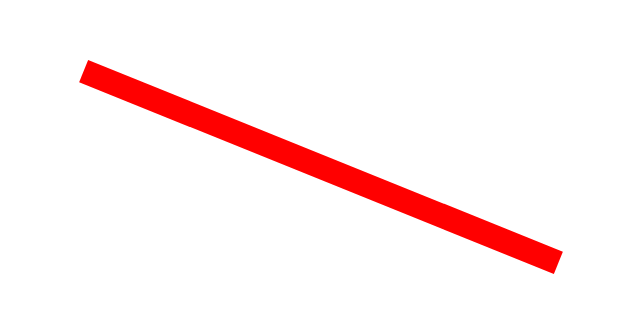
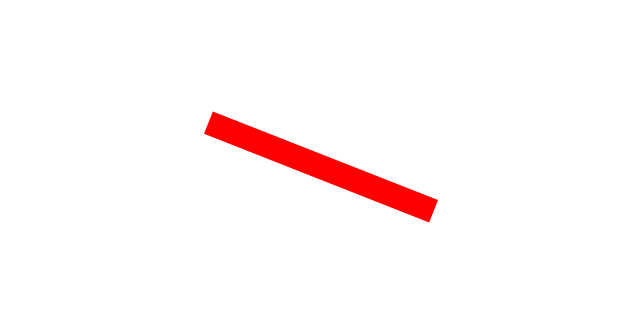
Before and after one commit to vishnu777aero/React-spring, a React (Create React App) app: page / in a window 1280 px wide. Shown: the part 233-546 px from the top of the page, without its empty margins (319-959 px from the left). Built offline with nearby package versions, Linux system fonts and the light colour scheme.

Commit message:
Add dual spring oscillation

```diff
--- a/src/Springs/OscillatingBar/index.js
+++ b/src/Springs/OscillatingBar/index.js
@@ -1,10 +1,14 @@
 import React from 'react';
-import { useSpring, animated } from 'react-spring';
+import { useSprings, animated } from 'react-spring';
 
 export const OscillatingBar = () => {
+    //useSprings is good for static lists of items,(with the help of .map() and interpolate())
+    //and not for a single element with multiple springs.
+    //This example works but is a bad one w.r.t syntax.
+
     const radialSpring = {
         from: {
-            transform: `rotate(-22.5deg)`
+            transform: `rotate(-22deg)`
         },
         to: {
             transform: `rotate(0deg)`
@@ -16,11 +20,30 @@ export const OscillatingBar = () => {
         }
     };
 
-    const radialStyle = useSpring(radialSpring);
+    const horizontalSpring = {
+        from: {
+            width: `10vw`
+        },
+        to: {
+            width: `20vw`
+        },
+        config: {
+            tension  : 10,
+            mass     : 1,
+            friction : 0
+        }
+    };
+
+    const springs = [
+        radialSpring,
+        horizontalSpring
+    ];
+
+    const style = useSprings(2, i => springs[i]);
 
     return (
         <animated.span
             className='oscillating-bar'
-            style={radialStyle} />
+            style={{ ...style[0][0], ...style[0][1]}}/>
     );
 }
```
